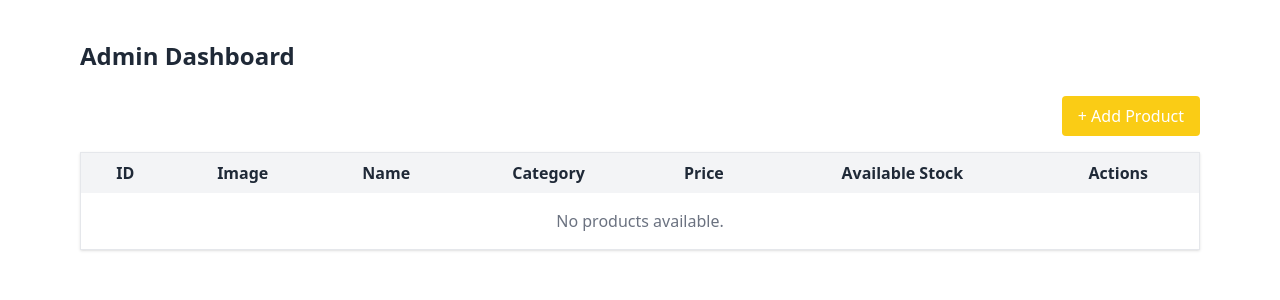
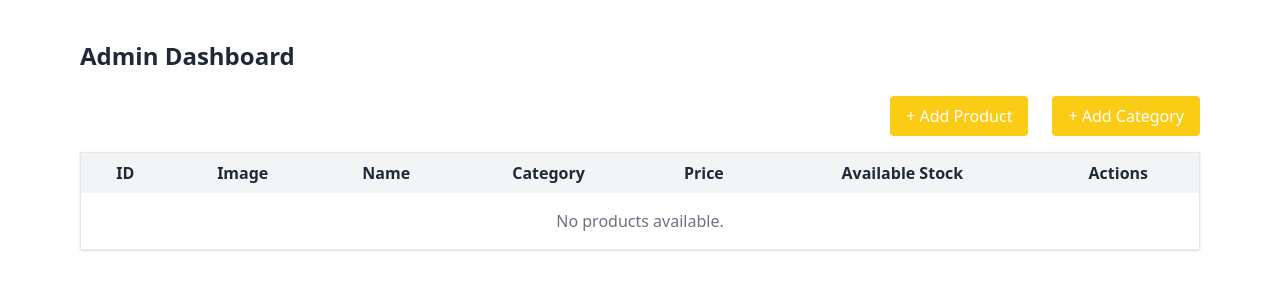
Before and after one commit to Naira98/e-commerce-django, a Django app: page /dashboard/ in a window 1280 px wide. Shown: the part 60-360 px from the top of the page. Run offline with Django 5.2, Linux system fonts and the light colour scheme; data that the repository does not hold is empty; some libraries are stand-ins or nearby versions.

Commit message:
make admin add category

```diff
--- a/dashboard/urls.py
+++ b/dashboard/urls.py
@@ -3,7 +3,8 @@ from . import views
 
 urlpatterns = [
     path('', views.AdminProductListView.as_view(), name='admin_dashboard'),
-    path('products/new/', views.AdminProductCreateView.as_view(), name='admin_product_create'),
+    path('products/new_product/', views.AdminProductCreateView.as_view(), name='admin_product_create'),
+    path('products/new_category/', views.AdminCategoryCreateView.as_view(), name='admin_category_create'),
     path('products/<int:pk>/edit/', views.AdminProductUpdateView.as_view(), name='admin_product_edit'),
     path('products/<int:pk>/delete/', views.AdminProductDeleteView.as_view(), name='admin_product_delete'),
 ]
--- a/dashboard/views.py
+++ b/dashboard/views.py
@@ -1,9 +1,9 @@
-from django.views.generic import ListView, CreateView, UpdateView
+from django.views.generic import ListView, CreateView, UpdateView, TemplateView
 from django.views import View
 from django.shortcuts import get_object_or_404, redirect
 from django.urls import reverse_lazy
-from products.models import Product
-from .forms import ProductForm
+from products.models import Product, Category
+from .forms import ProductForm, CategoryForm
 
 class AdminProductListView(ListView):
     model = Product
@@ -30,3 +30,9 @@ class AdminProductDeleteView(View):
         product = get_object_or_404(Product, id=pk)
         product.delete()
         return redirect(reverse_lazy('admin_dashboard'))
+
+class AdminCategoryCreateView(CreateView):
+    model = Category
+    form_class = CategoryForm
+    template_name = 'dashboard/category_from.html'
+    success_url = reverse_lazy('admin_dashboard')
--- a/templates/dashboard/dashboard.html
+++ b/templates/dashboard/dashboard.html
@@ -8,10 +8,13 @@
 <div class="max-w-6xl mx-auto py-10 px-4">
   <h1 class="text-2xl font-bold mb-6">Admin Dashboard</h1>
 
-  <!-- Add Product button aligned to the right -->
-  <div class="flex justify-end mb-4">
+
+  <div class="flex justify-end mb-4 gap-6">
     <a href="{% url 'admin_product_create' %}" class="bg-yellow-400 px-4 py-2 rounded text-white font-medium hover:bg-yellow-500 transition">
       + Add Product
+    </a>
+    <a href="{% url 'admin_category_create' %}" class="bg-yellow-400 px-4 py-2 rounded text-white font-medium hover:bg-yellow-500 transition">
+      + Add Category
     </a>
   </div>
 
```
Also changed, not shown: dashboard/forms.py (+15 -1 lines), templates/dashboard/category_from.html (added, +19 -0 lines).
